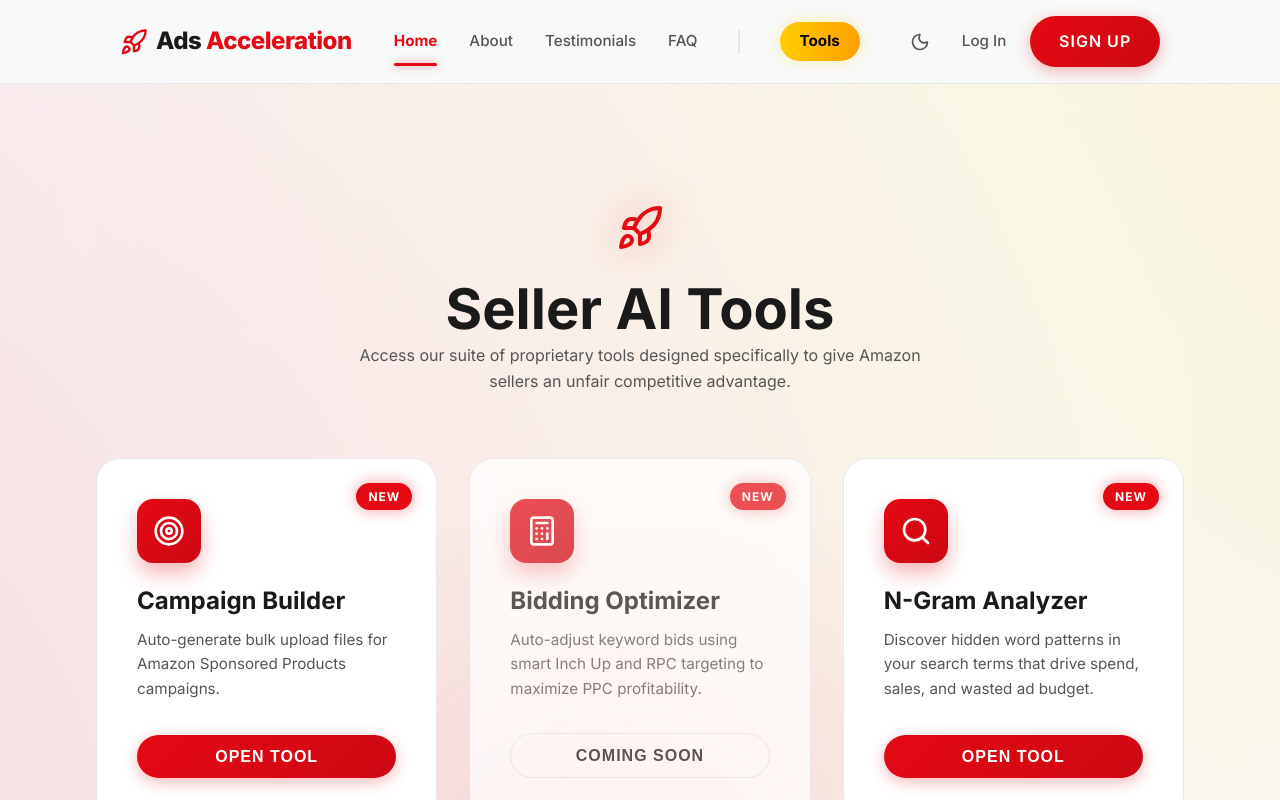
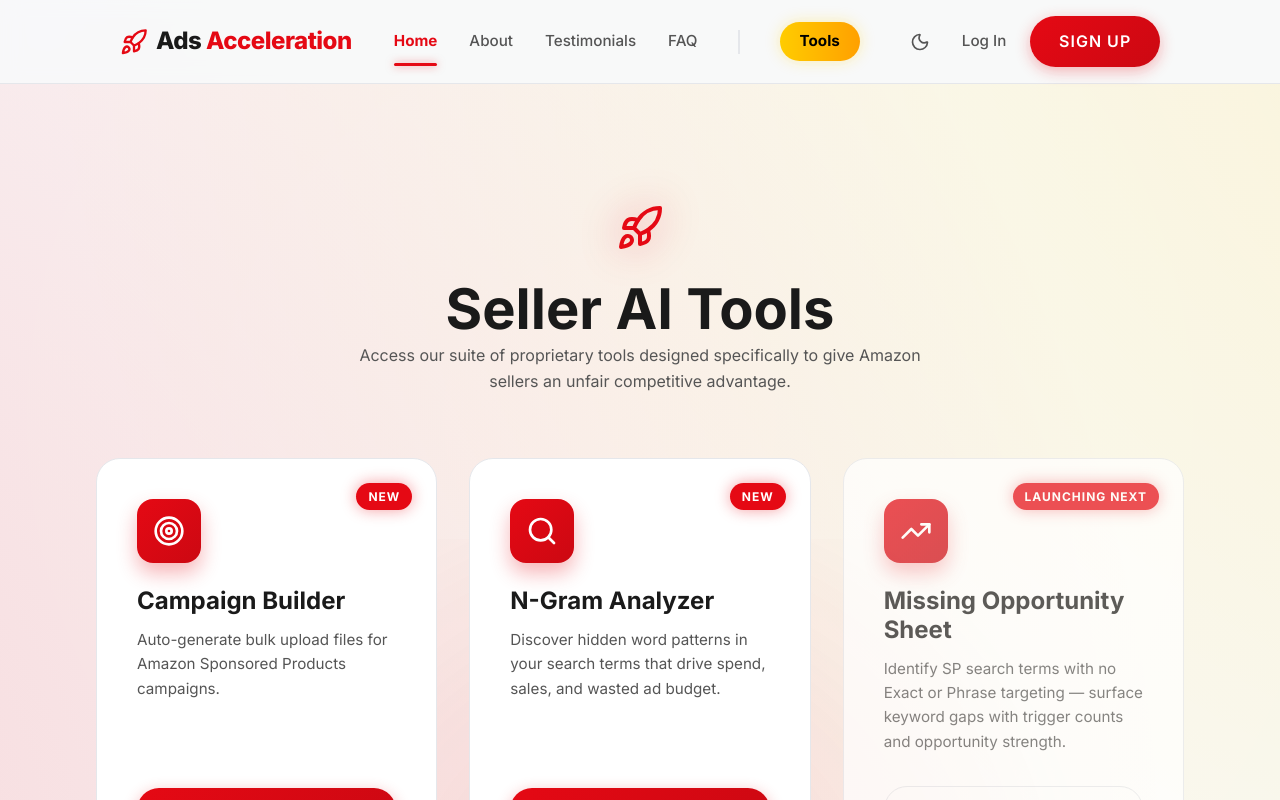
Before and after one commit to wasiqtanveer/ads_acceleration, a React (Vite) app: page /tools in a window 1280 px wide. Shown: the top 800 px of the page. Built offline with nearby package versions, Linux system fonts and the light colour scheme.

Commit message:
Added new tool missing opp

```diff
--- a/src/pages/Tools/ToolsIndex.jsx
+++ b/src/pages/Tools/ToolsIndex.jsx
@@ -10,17 +10,8 @@ const toolsList = [
         description: 'Auto-generate bulk upload files for Amazon Sponsored Products campaigns.',
         icon: <Target size={32} color="white" />,
         path: '/tools/campaign-builder',
-        badge: 'New',
+        badge: 'new',
         isReady: true
-    },
-    {
-        id: 'bidding-optimizer',
-        title: 'Bidding Optimizer',
-        description: 'Auto-adjust keyword bids using smart Inch Up and RPC targeting to maximize PPC profitability.',
-        icon: <Calculator size={32} color="white" />,
-        path: '/tools/bidding-optimizer',
-        badge: 'New',
-        isReady: false
     },
     {
         id: 'ngram-analyzer',
@@ -32,21 +23,30 @@ const toolsList = [
         isReady: true
     },
     {
+        id: 'missing-opportunity-sheet',
+        title: 'Missing Opportunity Sheet',
+        description: 'Identify SP search terms with no Exact or Phrase targeting — surface keyword gaps with trigger counts and opportunity strength.',
+        icon: <TrendingUp size={32} color="white" />,
+        path: '/tools/missing-opportunity-sheet',
+        badge: "Launching next",
+        isReady: false
+    },
+    {
+        id: 'bidding-optimizer',
+        title: 'Bidding Optimizer',
+        description: 'Auto-adjust keyword bids using smart Inch Up and RPC targeting to maximize PPC profitability.',
+        icon: <Calculator size={32} color="white" />,
+        path: '/tools/bidding-optimizer',
+        badge: null,
+        isReady: false
+    },
+    {
         id: 'graduation-finder',
         title: 'Graduation Finder',
         description: 'Find converting search terms not yet targeted as keywords and export both opportunity and Amazon bulk sheets.',
         icon: <ListFilter size={32} color="white" />,
         path: '/tools/graduation-finder',
-        badge: 'New',
-        isReady: false
-    },
-    {
-        id: 'missing-opportunity-sheet',
-        title: 'Missing Opportunity Sheet',
-        description: 'Identify SP search terms with no Exact or Phrase targeting — surface keyword gaps with trigger counts and opportunity strength.',
-        icon: <TrendingUp size={32} color="white" />,
-        path: '/tools/missing-opportunity-sheet',
-        badge: 'New',
+        badge: null,
         isReady: false
     },
     {
```
